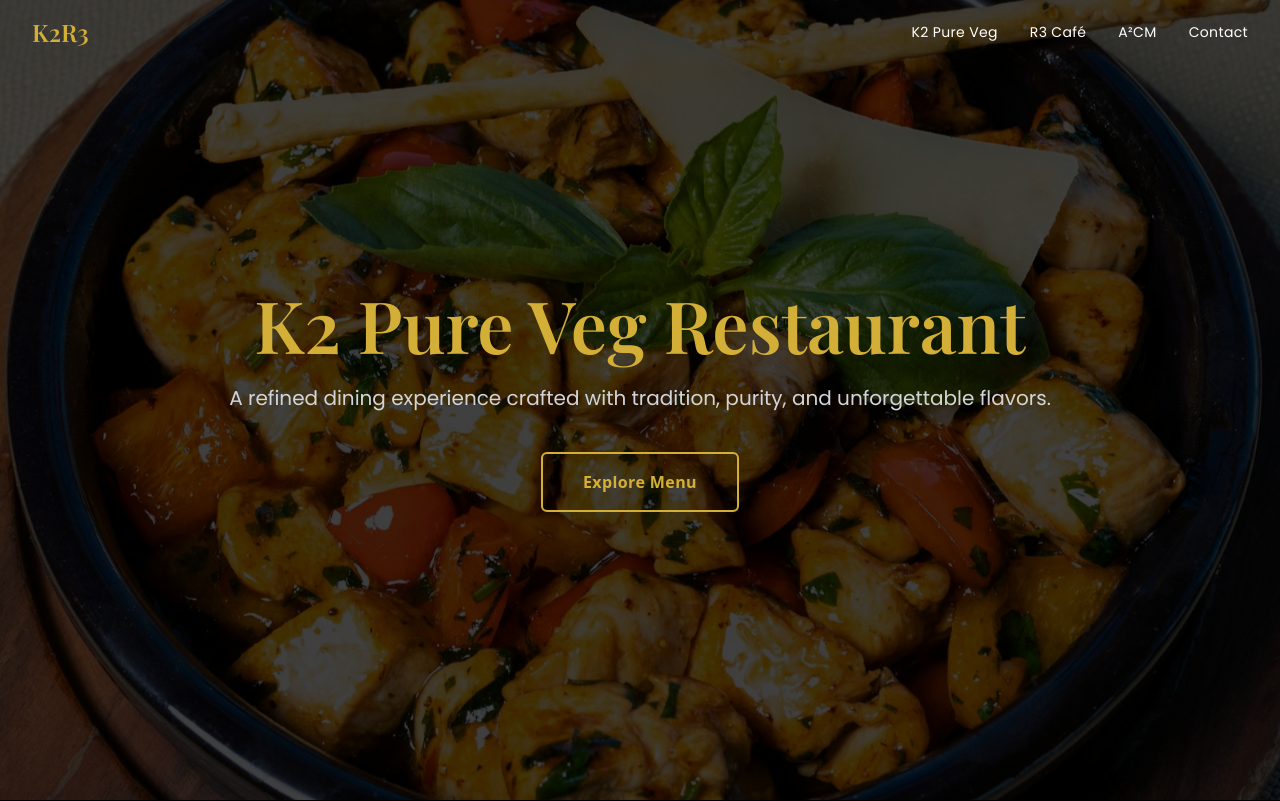
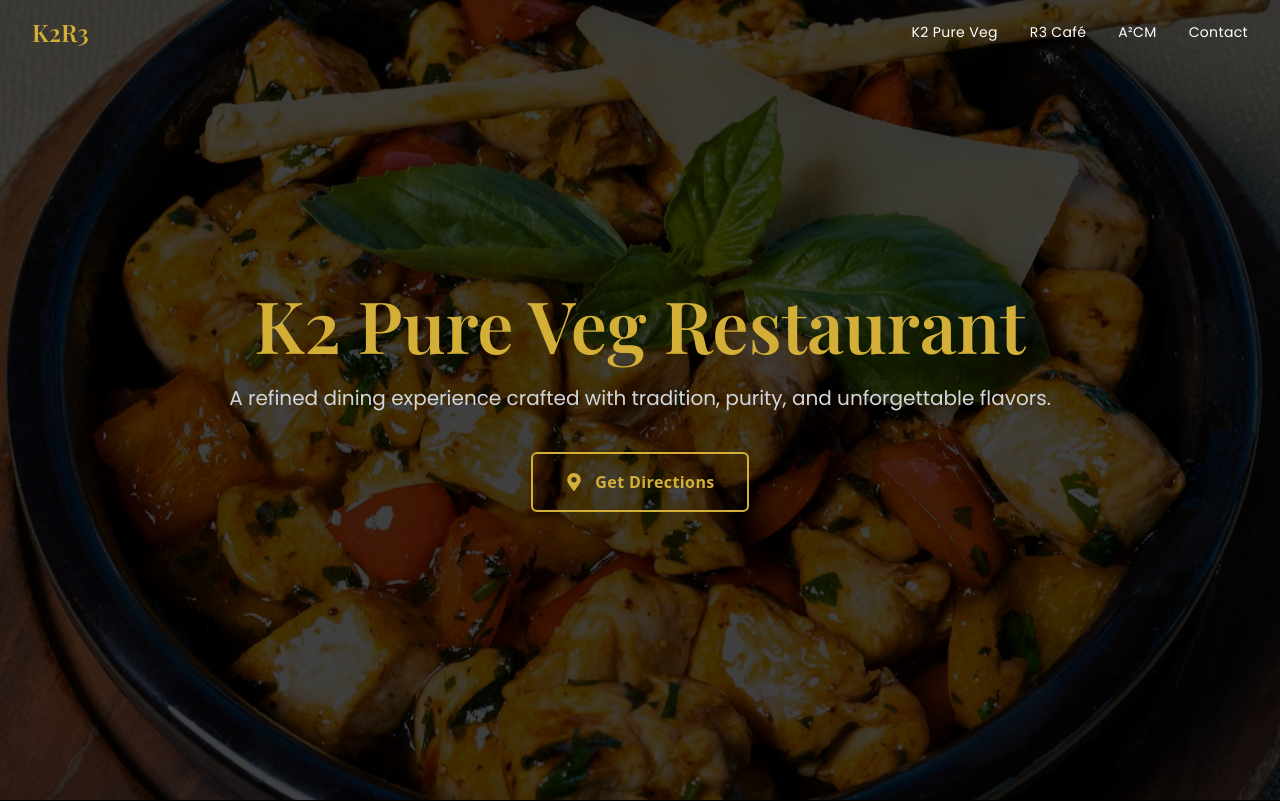
Before and after one commit to sris16/k2r3-restaurant, a React (Vite) app: page / in a window 1280 px wide. Shown: the top 801 px of the page. Built offline with nearby package versions, Linux system fonts and the light colour scheme.

Commit message:
Enhancemnt of hero section

```diff
--- a/index.html
+++ b/index.html
@@ -2,9 +2,9 @@
 <html lang="en">
   <head>
     <meta charset="UTF-8" />
-    <link rel="icon" type="image/svg+xml" href="/vite.svg" />
+    <link rel="icon" type="image/svg+xml" href="/logo.png" />
     <meta name="viewport" content="width=device-width, initial-scale=1.0" />
-    <title>k2r3</title>
+    <title>K2R3 | Pure Veg • R3 Café • A²CM Chettinad Mess</title>
 
     <link href="https://fonts.googleapis.com/css2?family=Poppins:wght@400;600;700;800&display=swap" rel="stylesheet">
     <link href="https://fonts.googleapis.com/css2?family=Playfair+Display:wght@600;700;800&family=Poppins:wght@400;500;600&display=swap" rel="stylesheet">
--- a/src/sections/Hero.jsx
+++ b/src/sections/Hero.jsx
@@ -1,5 +1,6 @@
 import { useEffect, useState } from "react";
 import heroImage from "../assets/images/veg-hero.jpg";
+import { FaMapMarkerAlt } from "react-icons/fa";
 
 function Hero() {
   const [offsetY, setOffsetY] = useState(0);
@@ -18,7 +19,7 @@ function Hero() {
 
       {/* Parallax Background */}
       <div
-      fetchpriority="high"
+        fetchpriority="high"
         className="absolute inset-0 bg-cover bg-center will-change-transform"
         style={{
           backgroundImage: `url(${heroImage})`,
@@ -42,10 +43,13 @@ function Hero() {
         </p>
 
         <a
-          href="#menu"
-          className="inline-block px-6 sm:px-10 py-3 sm:py-4 border-2 border-gold text-gold font-semibold tracking-wide rounded-md transition duration-500 hover:bg-gold hover:text-black hover:shadow-[0_0_25px_rgba(212,175,55,0.4)] hover:-translate-y-1"
+          href="https://www.google.com/maps/dir/?api=1&destination=V2WQ+2MX,+Thanakkankulam,+Tamil+Nadu"
+          target="_blank"
+          rel="noopener noreferrer"
+          className="group inline-flex items-center gap-3 px-8 py-4 border-2 border-gold text-gold font-semibold tracking-wide rounded-md transition duration-500 hover:bg-gold hover:text-black hover:shadow-[0_0_25px_rgba(212,175,55,0.4)] hover:-translate-y-1"
         >
-          Explore Menu
+          <FaMapMarkerAlt className="text-lg" />
+          Get Directions
         </a>
       </div>
 
```
Also changed, not shown: public/logo.png (added).
